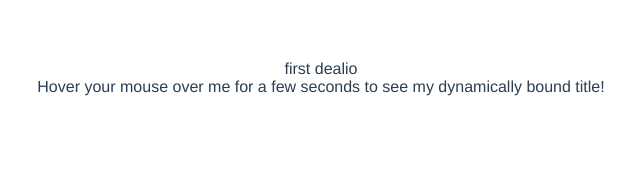
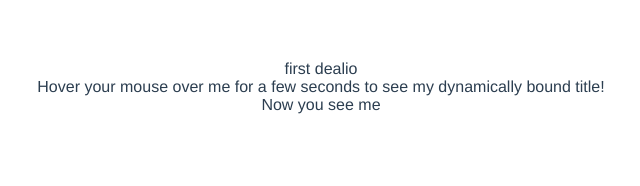
Before and after one commit to Thomas-Elder/tut.node.vue.introduction, a Vue app: page / in a window 1280 px wide. Shown: the top 186 px of the page, without its empty margins (319-959 px from the left). Built offline with nearby package versions, Linux system fonts and the light colour scheme.

Commit message:
Add conditional example

```diff
--- a/src/App.vue
+++ b/src/App.vue
@@ -2,18 +2,21 @@
   <div id="app">
     <introduction/>
     <binding/>
+    <conditional/>
   </div>
 </template>
 
 <script>
 import introduction from './components/introduction'
 import binding from './components/binding'
+import conditional from './components/conditional'
 
 export default {
   name: 'App',
   components: {
     introduction,
-    binding
+    binding,
+    conditional
   }
 }
 </script>
--- /dev/null
+++ b/src/components/conditional.vue
@@ -0,0 +1,20 @@
+<template>
+<div>
+  <span v-if="seen">Now you see me </span>
+</div>
+</template>
+
+<script>
+export default {
+  name: 'conditional',
+  data() {
+    return {
+      seen: true
+    }
+  }
+}
+</script>
+
+<style>
+
+</style>
```
